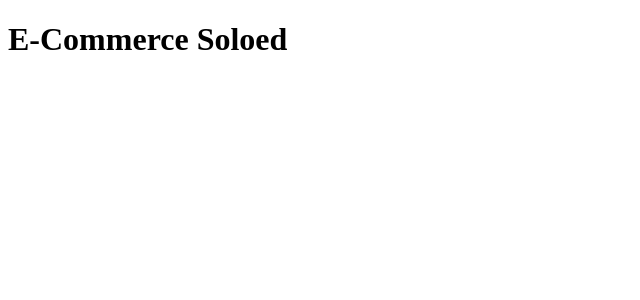
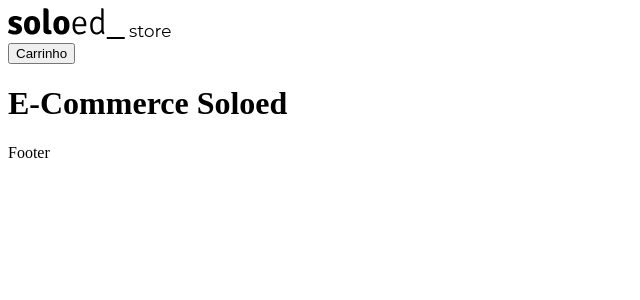
Before and after one commit to felipedeamonteiro/soloed_fullstack_test, a React (Create React App) app in the folder soloed_frontend/: page / in a window 1280 px wide. Shown: the top 300 px of the page, without its empty margins (0-640 px from the left). Built offline with nearby package versions, Linux system fonts and the light colour scheme.

Commit message:
Add initial structure to products page

```diff
--- a/soloed_frontend/src/App.tsx
+++ b/soloed_frontend/src/App.tsx
@@ -1,5 +1,16 @@
 import React from 'react';
 
-const App: React.FC = () => <h1>E-Commerce Soloed</h1>;
+import Header from './components/Header';
+import Footer from './components/Footer';
+
+const App: React.FC = () => {
+  return (
+    <>
+      <Header />
+      <h1>E-Commerce Soloed</h1>
+      <Footer />
+    </>
+  );
+};
 
 export default App;
--- /dev/null
+++ b/soloed_frontend/src/components/Footer/index.tsx
@@ -0,0 +1,9 @@
+import React from 'react';
+
+import { Container } from './styles';
+
+const Footer: React.FC = () => {
+  return <Container>Footer</Container>;
+};
+
+export default Footer;
--- /dev/null
+++ b/soloed_frontend/src/components/Footer/styles.ts
@@ -0,0 +1,3 @@
+import styled from 'styled-components';
+
+export const Container = styled.footer``;
--- /dev/null
+++ b/soloed_frontend/src/components/Header/index.tsx
@@ -0,0 +1,20 @@
+import React from 'react';
+
+import { Container } from './styles';
+import Logo from '../../assets/logo_soloed.svg';
+
+const Header: React.FC = () => {
+  return (
+    <Container>
+      <div className="logo-div">
+        <img src={Logo} alt="Logo Soloed" />
+      </div>
+
+      <div className="cart-div">
+        <button type="button">Carrinho</button>
+      </div>
+    </Container>
+  );
+};
+
+export default Header;
--- /dev/null
+++ b/soloed_frontend/src/components/Header/styles.ts
@@ -0,0 +1,3 @@
+import styled from 'styled-components';
+
+export const Container = styled.header``;
```
Also changed, not shown: soloed_frontend/src/assets/logo_soloed.svg (added), 1 other file (tests, documents, lock files or other folders).
